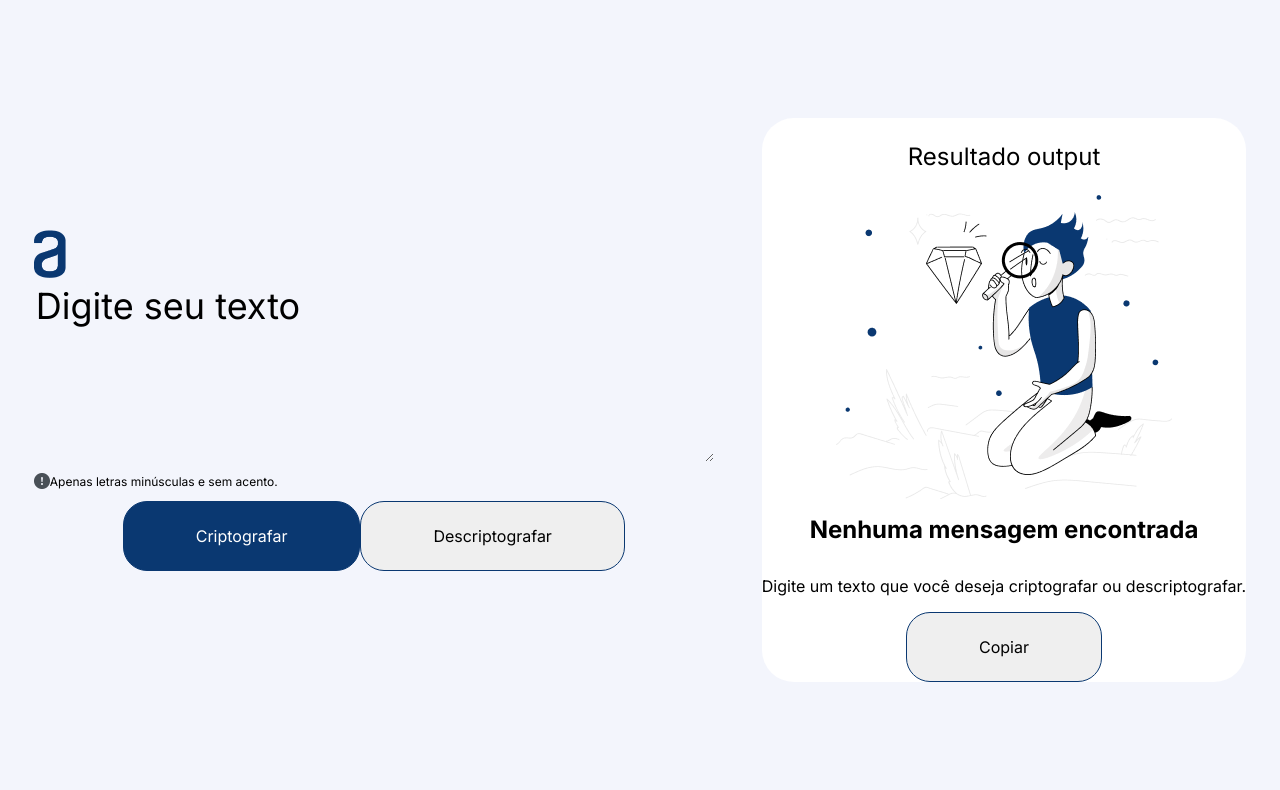
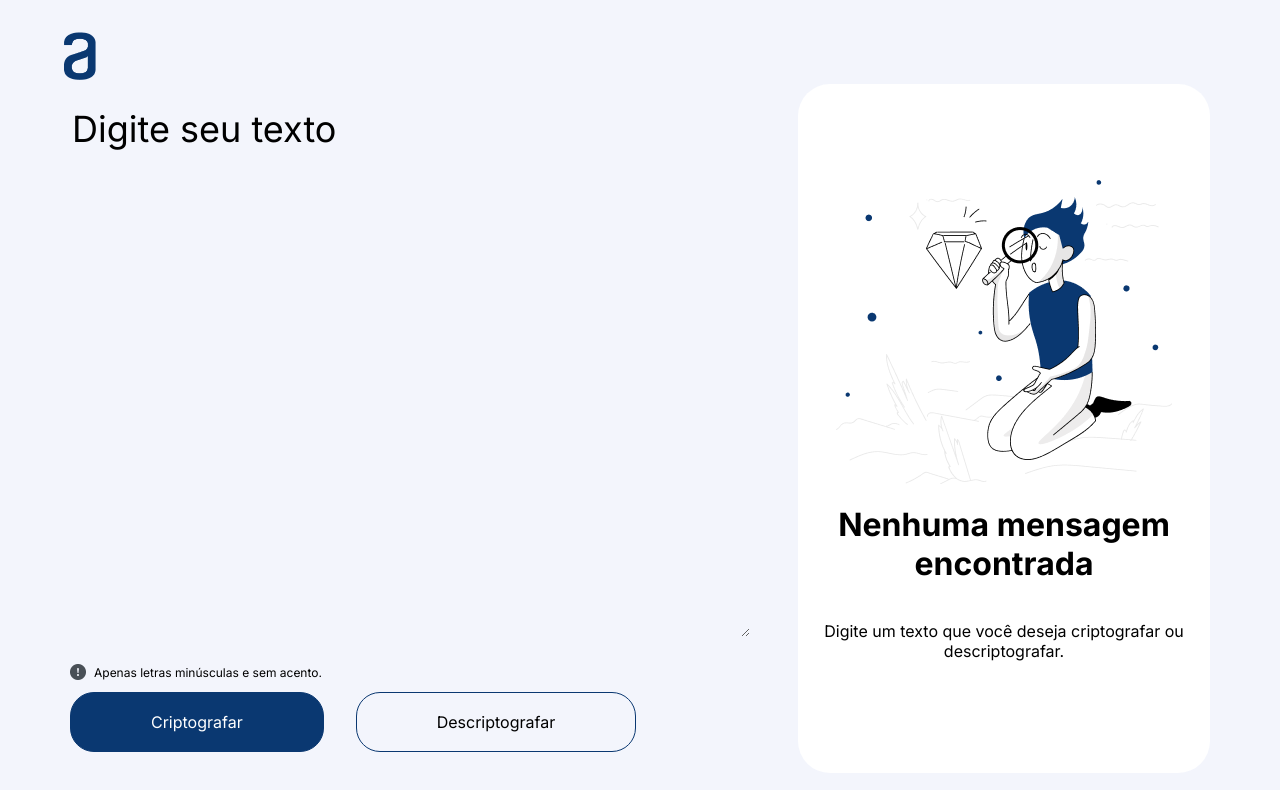
Before and after one commit to jvlerner/text-decoder-oracle-one, a plain HTML site: page index.html in a window 1280 px wide. Drawn offline with Linux system fonts and the light colour scheme.

Commit message:
feat: css to far

```diff
--- a/index.html
+++ b/index.html
@@ -1,42 +1,74 @@
 <!DOCTYPE html>
 <html lang="en">
   <head>
-    <meta charset="UTF-8">
-    <meta name="viewport" content="width=device-width, initial-scale=1.0">
+    <meta charset="UTF-8" />
+    <meta name="viewport" content="width=device-width, initial-scale=1.0" />
     <title>Text Decoder - Alura Challenge</title>
-    <link rel="preconnect" href="https://fonts.googleapis.com">
-    <link rel="preconnect" href="https://fonts.gstatic.com" crossorigin>
-    <link href="https://fonts.googleapis.com/css2?family=Inter:slnt,wght@-10..0,100..900&display=swap" rel="stylesheet">
-    <link rel="stylesheet" href="styles.css">
+    <link rel="preconnect" href="https://fonts.googleapis.com" />
+    <link rel="preconnect" href="https://fonts.gstatic.com" crossorigin />
+    <link
+      href="https://fonts.googleapis.com/css2?family=Inter:slnt,wght@-10..0,100..900&display=swap"
+      rel="stylesheet"
+    />
+    <link rel="stylesheet" href="styles.css" />
   </head>
   <body>
     <header>
-
+      <img id="logo_alura" src="./images/logo_alura.png" />
     </header>
     <main>
       <div class="container">
         <div class="container_main">
-                <div class="logo">
-                    <img id="logo_alura" src="./images/logo_alura.png">
-                </div>
           <div class="container_form">
-                        <textarea id="text_input" name="text_input" rows="4" cols="50">Digite seu texto</textarea>
+            <textarea id="text_input" name="text_input" rows="12" cols="50">
+Digite seu texto
+            </textarea>
+            <div>
               <div class="container_advisor">
-                            <img id="icon_exclamation" src="./images/icon_exclamation.png">
-                            <p class="text_advisor">Apenas letras minúsculas e sem acento.</p>
+                <img
+                  id="icon_exclamation"
+                  src="./images/icon_exclamation.png"
+                />
+                <p class="text_advisor">
+                  Apenas letras minúsculas e sem acento.
+                </p>
               </div>
               <div class="container_button">
-                            <button class="button_common button_criptografar" type="button" onclick="alert('Um momento! Estamos codificando sua mensagem')">Criptografar</button>
-                            <button class="button_common" type="button" onclick="alert('Descriptografando a sua imagem!')">Descriptografar</button>
+                <button
+                  id="button_action_criptografar"
+                  class="button_common"
+                  type="button"
+                  onclick="alert('Um momento! Estamos codificando sua mensagem')"
+                >
+                  Criptografar
+                </button>
+                <button
+                  id="button_action_descriptografar"
+                  class="button_common"
+                  type="button"
+                  onclick="alert('Descriptografando a sua imagem!')"
+                >
+                  Descriptografar
+                </button>
+              </div>
             </div>
           </div>
         </div>
         <div class="container_output">
           <p class="result_output">Resultado output</p>
-                <img id="image_output" src="./images/ilustration_output.png">
+          <img id="image_output" src="./images/ilustration_output.png" />
           <h1 class="header_output">Nenhuma mensagem encontrada</h1>
-                <p class="text_output">Digite um texto que você deseja criptografar ou descriptografar.</p>
-                <button class="button_common" type="button" onclick="alert('Hello world!')">Copiar</button>
+          <p class="text_output">
+            Digite um texto que você deseja criptografar ou descriptografar.
+          </p>
+          <button
+            id="button_action_copiar"
+            class="button_common"
+            type="button"
+            onclick="alert('Hello world!')"
+          >
+            Copiar
+          </button>
         </div>
       </div>
     </main>
--- a/styles.css
+++ b/styles.css
@@ -12,14 +12,20 @@ body {
     font-family: Inter, sans-serif;
     border: 0;
     margin: 0;
+    height: 100vh;
 }
 
-.logo {
+header {
+    padding-left: 4em;
+    padding-top: 2em;
+    z-index: 1;
+}
 
+main {
+    z-index: 0;
 }
 
 .container {
-    height: 100vh;
     display: flex;
     align-items: center;
     justify-content: center;
@@ -36,18 +42,19 @@ body {
     flex-direction: column;
     align-items: left;
     max-width: 680px;
+    gap: 1em;
 }
 
 .container_advisor{
     display: flex;
     align-items: center;
+    gap: 0.5em;
 }
 
 .container_button{
     display: flex;
-    align-self: center;
-    gap: 1;
-    justify-content: center;
+    gap: 2em;
+    justify-content: left;
 }
 
 .container_output {
@@ -57,6 +64,8 @@ body {
     text-align: center;
     background-color: var(--white);
     border-radius: 32px;
+    max-width: 380px;
+    padding: 1em 1em;
 }
 
 .text_advisor{
@@ -65,35 +74,46 @@ body {
 }
 
 .result_output {
-    font-size: 24px;
+    display: none;
+    font-size: 2em;
     font-weight: 400;
 }
 
 .header_output {
-    font-size: 24px;
+    font-size: 2em;
     font-weight: 700;
 }
 
 .text_output {
-    font-size: 16px;
+    font-size: 1em;
     font-weight: 400;
+    padding-bottom: 5em;
 }
 
 .button_common {
-    padding: 24px 72px 24px 72px;
+    padding: 1.2rem 5rem;
     font-family: Inter, sans-serif;
     text-decoration: none;
     border: 1px solid var(--dark_blue3);
-    font-size: 16px;
+    font-size: 1rem;
     font-weight: 400;
     border-radius: 24px;
+    cursor: pointer;
+}
+
+#button_action_criptografar {
+    color: var(--white);
+    background-color: var(--dark_blue3);
 
 }
 
-.button_criptografar {
-    color: var(--white);
-    background-color: var(--dark_blue3);
+#button_action_descriptografar {
+    background-color: transparent;
+}
 
+#button_action_copiar {
+    display: none;
+    background-color: transparent;
 }
 
 #logo_alura {
@@ -109,6 +129,7 @@ body {
 #image_output {
     width: 336px;
     height: 304px;
+    padding-top: 5em;
 }
 
 #text_input {
```
Lines whose indentation alone changed are shown as unchanged.
